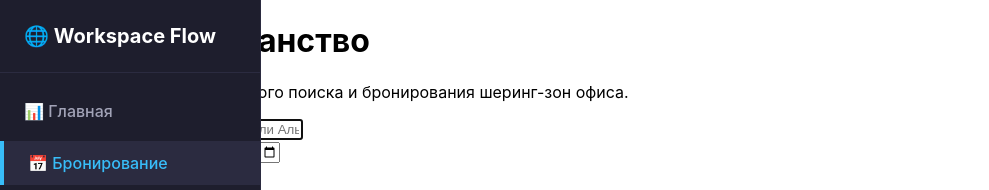
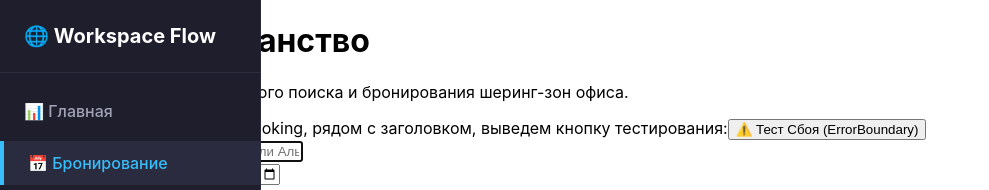
Before and after one commit to Sealal07/ExampleWorkflow, a React (Vite) app: page /booking in a window 1280 px wide. Shown: the top 190 px of the page, without its empty margins (0-989 px from the left). Built offline with nearby package versions, Linux system fonts and the light colour scheme.

Commit message:
test: inject programmatic breakdown trigger to validate ErrorBoundary resilience

```diff
--- a/src/pages/Booking.tsx
+++ b/src/pages/Booking.tsx
@@ -62,7 +62,13 @@ export const Booking: React.FC = () => {
     // Переходим на страницу ресурса по его id
     navigate(`/resource/${id}`);
   };
+// Добавьте эту кнопку где-нибудь вверху разметки внутри src/pages/Booking.tsx для проверки
+const [shouldCrash, setShouldCrash] = useState(false);
 
+if (shouldCrash) {
+  // Намеренно генерируем ошибку рендеринга типов/дат
+  throw new Error("Критическая симуляция сбоя: Некорректный формат данных календаря.");
+}
   // Возвращаем JSX-разметку страницы
   return (
     // Основной контейнер с отступами и максимальной шириной
@@ -71,6 +77,13 @@ export const Booking: React.FC = () => {
       <div className="mb-6">
         <h1 className="text-3xl font-bold text-gray-900 tracking-tight">Рабочее пространство</h1>
         <p className="text-gray-500 mt-1">Используйте фильтры для быстрого поиска и бронирования шеринг-зон офиса.</p>
+      // ... внутри return компонента Booking, рядом с заголовком, выведем кнопку тестирования:
+<button
+  onClick={() => setShouldCrash(true)}
+  className="text-[10px] bg-red-100 hover:bg-red-200 text-red-700 px-2 py-1 rounded font-mono transition-colors opacity-30 hover:opacity-100"
+>
+  ⚠️ Тест Сбоя (ErrorBoundary)
+</button>
       </div>
 
       {/* Панель управления фильтрами (передаем состояние и функцию обновления) */}
```
